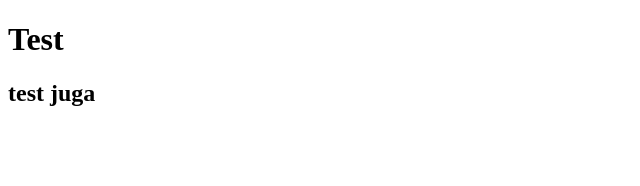
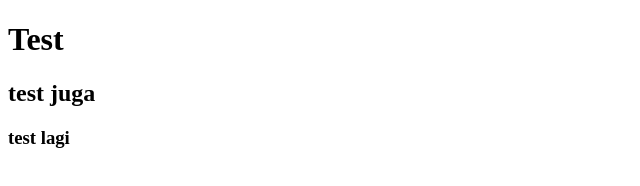
Before and after one commit to budimanr3101/mycv, a plain HTML site: page jajal.html in a window 1280 px wide. Shown: the full height of the page, 0-640 px from the left. Drawn offline with Linux system fonts and the light colour scheme.

Commit message:
ini perubaahan ke 3

```diff
--- a/jajal.html
+++ b/jajal.html
@@ -9,5 +9,6 @@
 <body>
     <h1>Test</h1>
     <h2>test juga</h2>
+    <h3>test lagi</h3>
 </body>
 </html>
```
